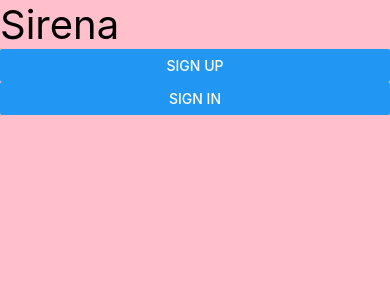
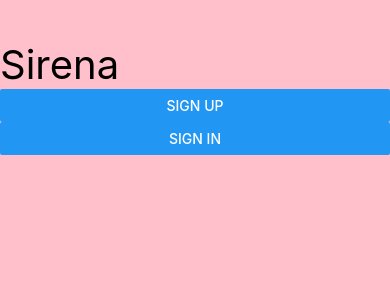
Before and after one commit to anthony-aleman/SerenaApp, a React Native app in the folder sirena/: screen / in a window 390 px wide. Shown: the top 300 px of the page. Built offline with nearby package versions, Linux system fonts and the light colour scheme.

Commit message:
padding added

```diff
--- a/sirena/App.js
+++ b/sirena/App.js
@@ -20,7 +20,7 @@ const Stack = createNativeStackNavigator();
 const StartScreen = ({navigation}) => {
   return (
     <View style={styles.container}>
-      <Text style={{fontSize: 40}}>Sirena</Text>
+      <Text style={{fontSize: 40, paddingTop: 40}}>Sirena</Text>
       <Button title="Sign Up"
               onPress={() => navigation.navigate('Sign Up')}/>
       <Button title="Sign In"
--- a/sirena/package.json
+++ b/sirena/package.json
@@ -9,15 +9,15 @@
     "web": "expo start --web"
   },
   "dependencies": {
+    "@expo/webpack-config": "^19.0.0",
     "@react-navigation/native": "^6.1.9",
     "@react-navigation/native-stack": "^6.9.17",
     "expo": "^49.0.21",
     "expo-status-bar": "~1.6.0",
     "react": "18.2.0",
+    "react-dom": "18.2.0",
     "react-native": "0.72.6",
-    "react-native-web": "~0.19.6",
-    "react-dom": "18.2.0",
-    "@expo/webpack-config": "^19.0.0"
+    "react-native-web": "~0.19.6"
   },
   "devDependencies": {
     "@babel/core": "^7.20.0"
```
